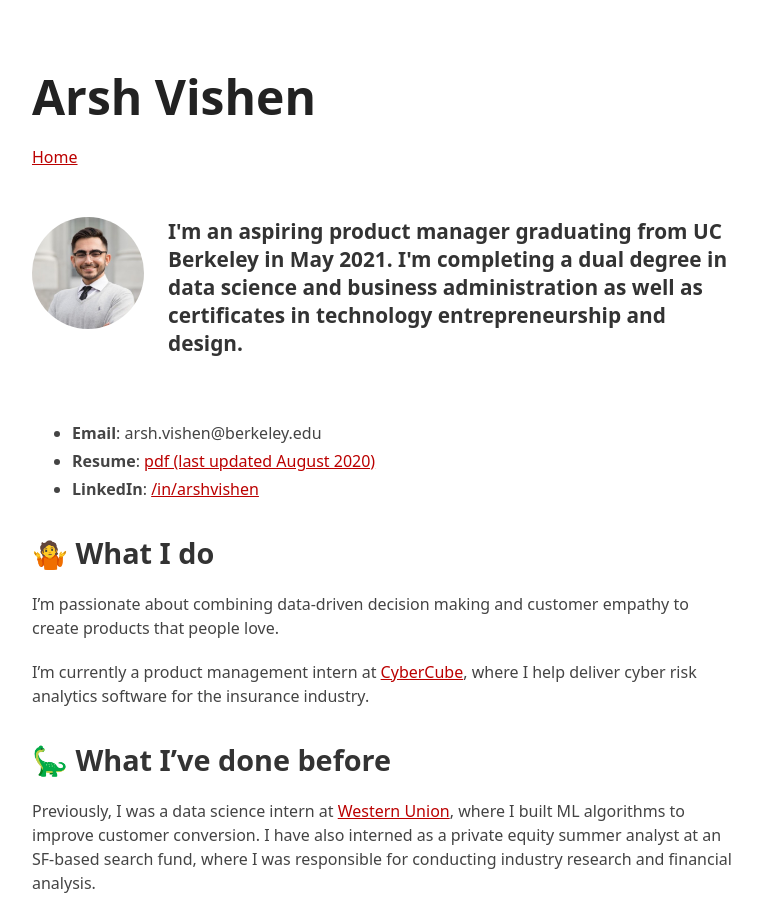
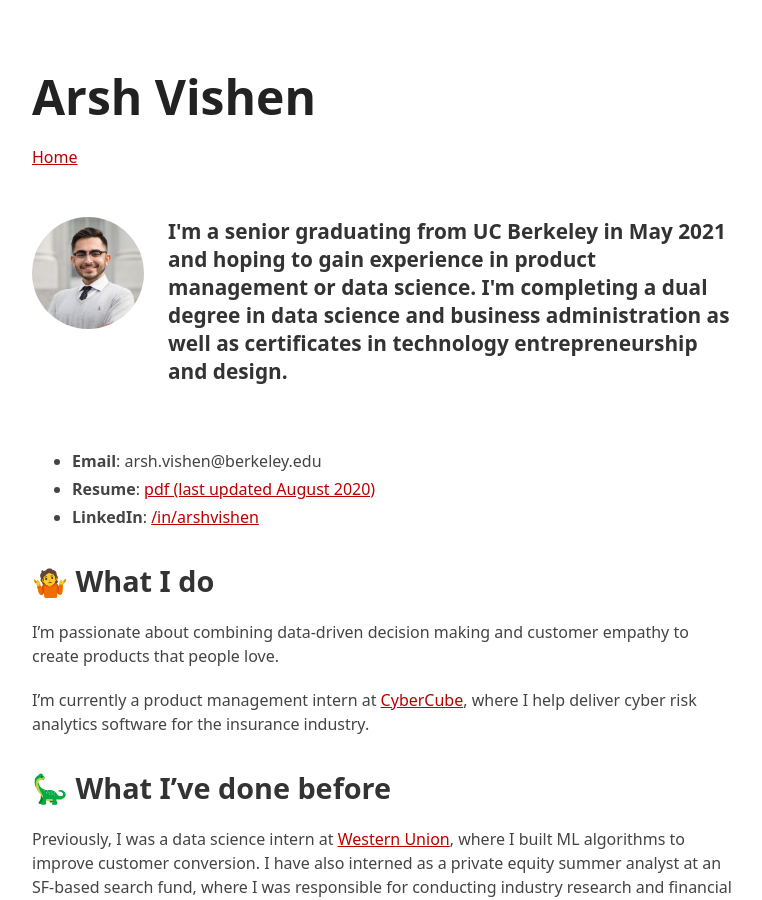
Before and after one commit to arsh-vishen/arsh-vishen.github.io, a Jekyll site: the page built from index.md, in a window 1280 px wide and 900 px high. Shown: the whole window, without its empty margins (258-1020 px from the left). Built offline with Jekyll 4.4.1, drawn with Linux system fonts in a browser that asks for light colours; our own code applies the rules of GitHub Pages for plain Markdown files.

Commit message:
Update _config.yml

```diff
--- a/_config.yml
+++ b/_config.yml
@@ -29,7 +29,7 @@ nav-links:
 # for the homepage image + big text next to it
 greeting_image: /me.jpeg
 # 100-200 characters recommended
-greeting_text: I'm an aspiring product manager graduating from UC Berkeley in May 2021. I'm completing a dual degree in data science and business administration as well as certificates in technology entrepreneurship and design.
+greeting_text: I'm a senior graduating from UC Berkeley in May 2021 and hoping to gain experience in product management or data science. I'm completing a dual degree in data science and business administration as well as certificates in technology entrepreneurship and design.
 
 # show blog post excerpts on blog page
 show_excerpts: false
```
